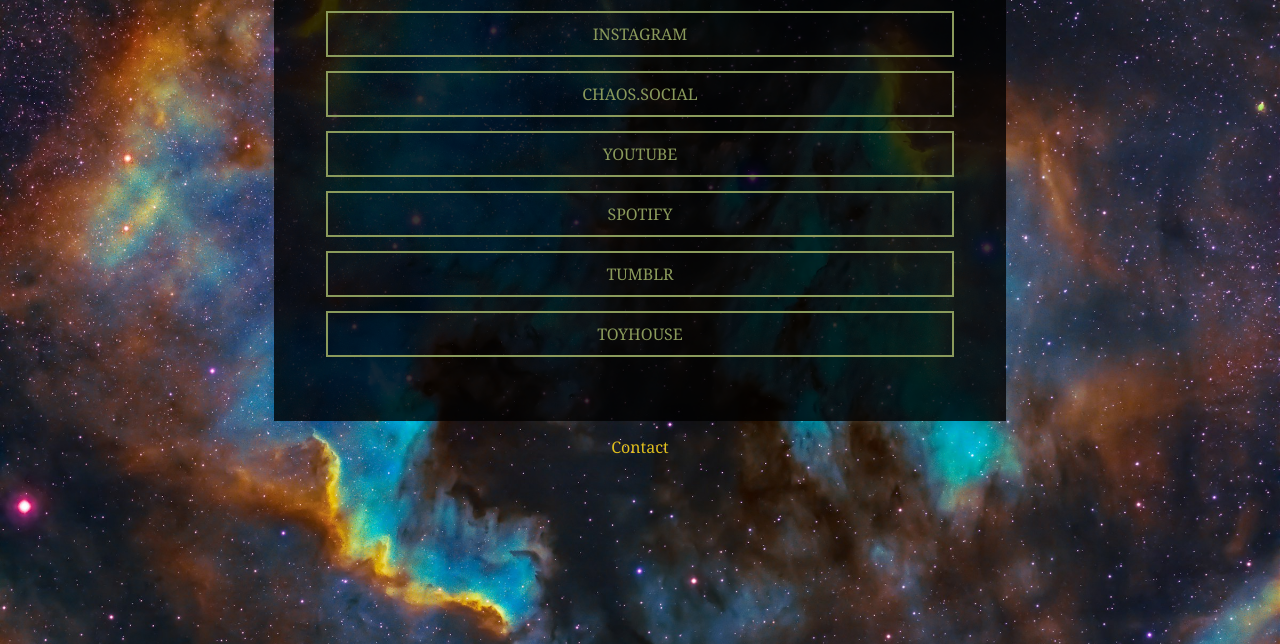
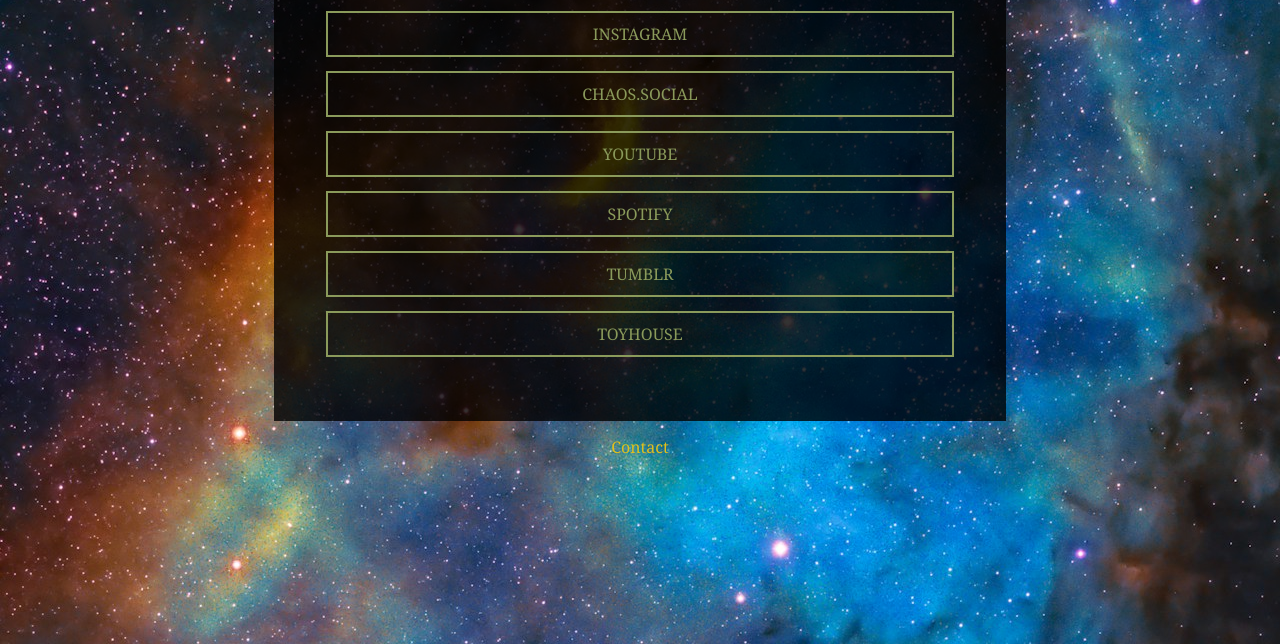
Before and after one commit to mossgreeneddie/DeepInsideTheForest, a plain HTML site: page index.html in a window 1280 px wide. Shown: the part 156-800 px from the top of the page. Drawn offline with Linux system fonts and the light colour scheme.

Commit message:
Update stylesheetindex.css

```diff
--- a/stylesheetindex.css
+++ b/stylesheetindex.css
@@ -22,7 +22,7 @@ html{
     color:#f5f1de;
     align-items: center;
     background-image: url(assets/spacebg.jpg);
-    background-size:cover;
+    background-size:inherit;
 }
 
 a{
```
